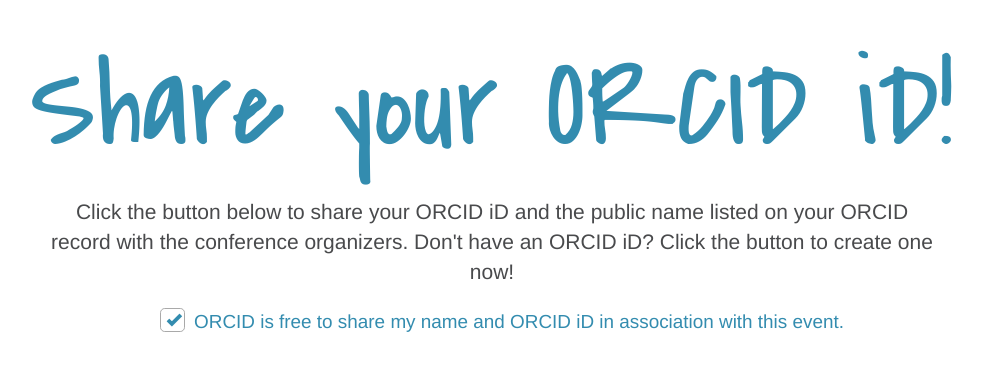
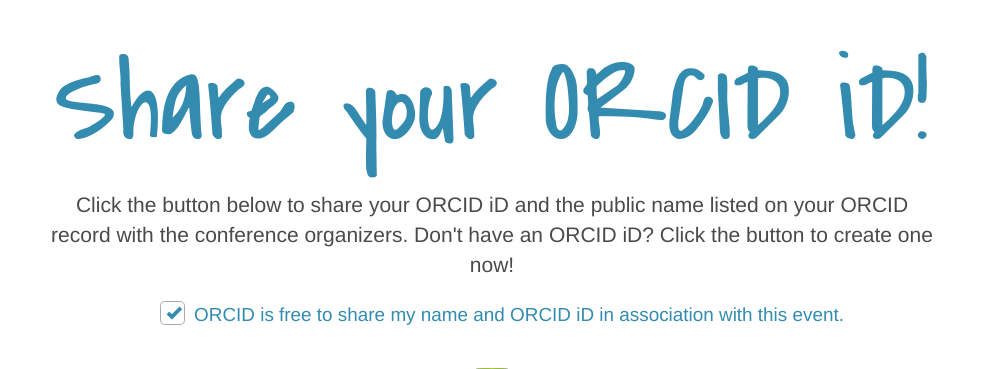
Before and after one commit to ORCID/share-my-id, a Node server app: page / in a window 1280 px wide. Shown: the top 369 px of the page, without its empty margins (148-1131 px from the left). Run offline with Node 20, Linux system fonts and the light colour scheme; some libraries are stand-ins or nearby versions.

Commit message:
shrink h1 text slightly

```diff
--- a/public/css/style.css
+++ b/public/css/style.css
@@ -26,7 +26,7 @@
 
 .jumbotron h1 {
   //font-size: 9em;
-  font-size: 9.5vw;
+  font-size: 9vw;
   color: #338caf;
   margin:0;
   font-family: 'Covered By Your Grace', cursive;
```
